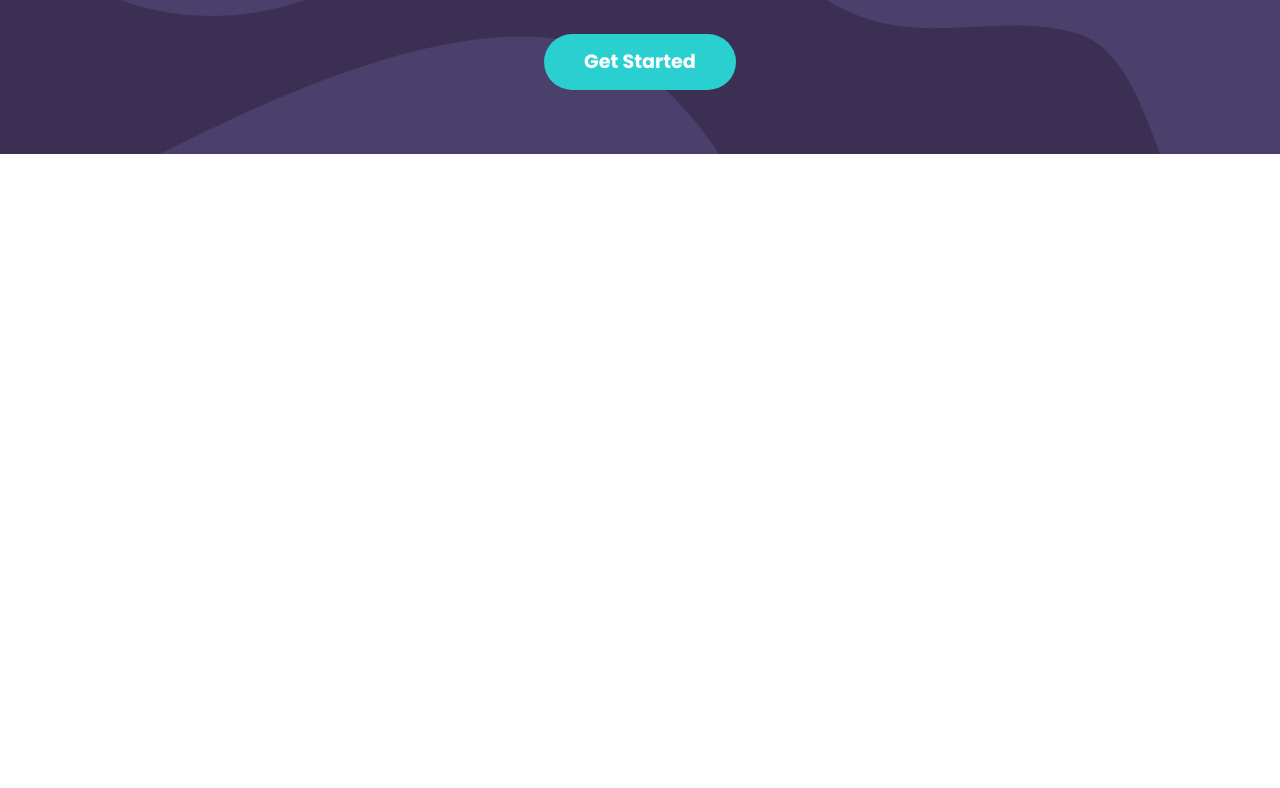
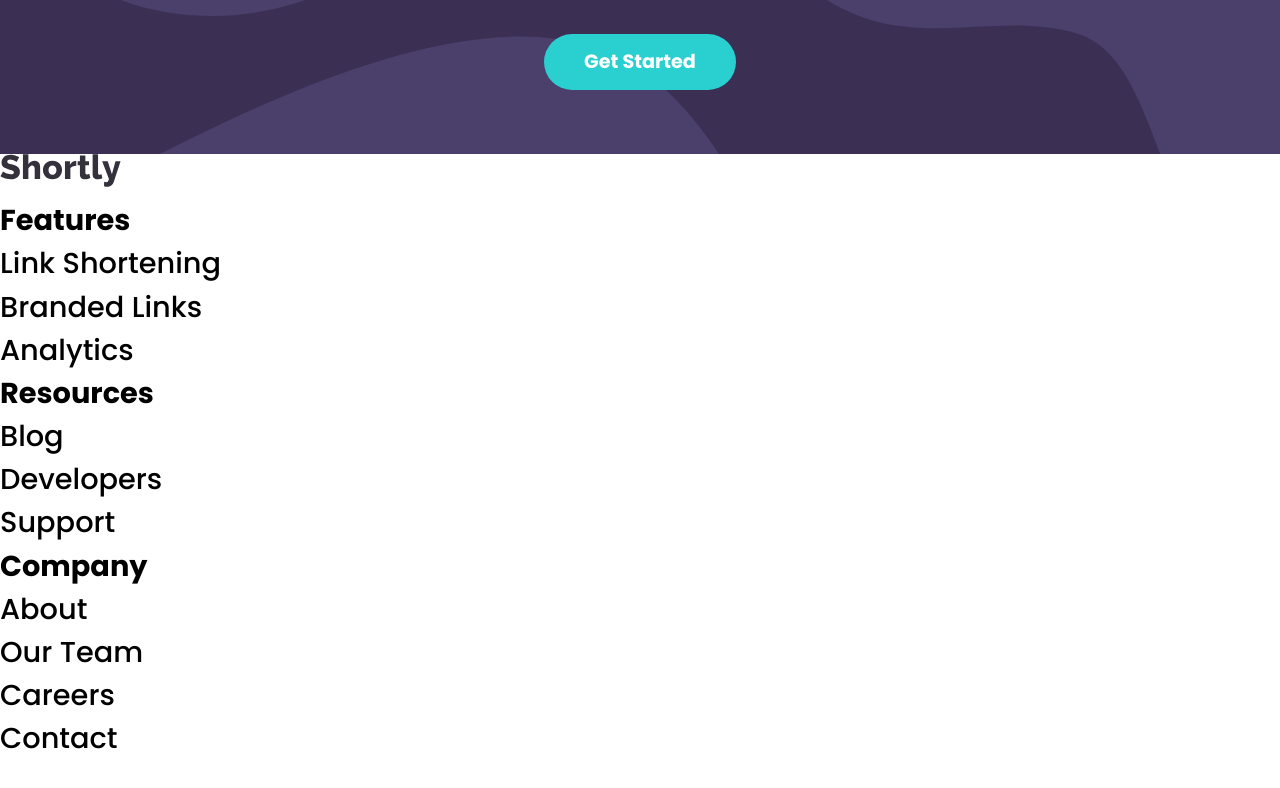
Before and after one commit to penguinboots/url-shortener, a React (Vite) app: page / in a window 1280 px wide. Shown: the part 1856-2644 px from the top of the page. Before the commit the page ends 2010 px from the top, so only its background shows below. Built offline with nearby package versions, Linux system fonts and the light colour scheme.

Commit message:
build footer component

```diff
--- a/src/App.jsx
+++ b/src/App.jsx
@@ -7,6 +7,7 @@ import Menu from './components/Menu';
 import URLForm from './components/URLForm';
 import Features from './components/Features';
 import CallToAction from './components/CallToAction';
+import Footer from './components/Footer';
 
 function App() {
 
@@ -24,7 +25,7 @@ function App() {
       <URLForm />
       <Features />
       <CallToAction />
-      {/* <Footer /> */}
+      <Footer />
     </div>
   );
 }
--- /dev/null
+++ b/src/components/Footer.jsx
@@ -0,0 +1,78 @@
+import logo from "../assets/logo.svg";
+import icon_fb from "../assets/icon-facebook.svg";
+import icon_tw from "../assets/icon-twitter.svg";
+import icon_pin from "../assets/icon-pinterest.svg";
+import icon_in from "../assets/icon-instagram.svg";
+
+export default function Footer() {
+  return (
+    <footer className="footer-container">
+      <div className="logo">
+        <img src={logo} className="logo" />
+      </div>
+      <nav className="footer-nav">
+        <div className="footer-col">
+          <h4>Features</h4>
+          <ul>
+            <li>
+              <a href="#">Link Shortening</a>
+            </li>
+            <li>
+              <a href="#">Branded Links</a>
+            </li>
+            <li>
+              <a href="#">Analytics</a>
+            </li>
+          </ul>
+        </div>
+
+        <div className="footer-col">
+          <h4>Resources</h4>
+          <ul>
+            <li>
+              <a href="#">Blog</a>
+            </li>
+            <li>
+              <a href="#">Developers</a>
+            </li>
+            <li>
+              <a href="#">Support</a>
+            </li>
+          </ul>
+        </div>
+
+        <div className="footer-col">
+          <h4>Company</h4>
+          <ul>
+            <li>
+              <a href="#">About</a>
+            </li>
+            <li>
+              <a href="#">Our Team</a>
+            </li>
+            <li>
+              <a href="#">Careers</a>
+            </li>
+            <li>
+              <a href="#">Contact</a>
+            </li>
+          </ul>
+        </div>
+      </nav>
+      <div className="socials-container">
+        <a href="#">
+          <img src={icon_fb} />
+        </a>
+        <a href="#">
+          <img src={icon_tw} />
+        </a>
+        <a href="#">
+          <img src={icon_pin} />
+        </a>
+        <a href="#">
+          <img src={icon_in} />
+        </a>
+      </div>
+    </footer>
+  );
+}
```
